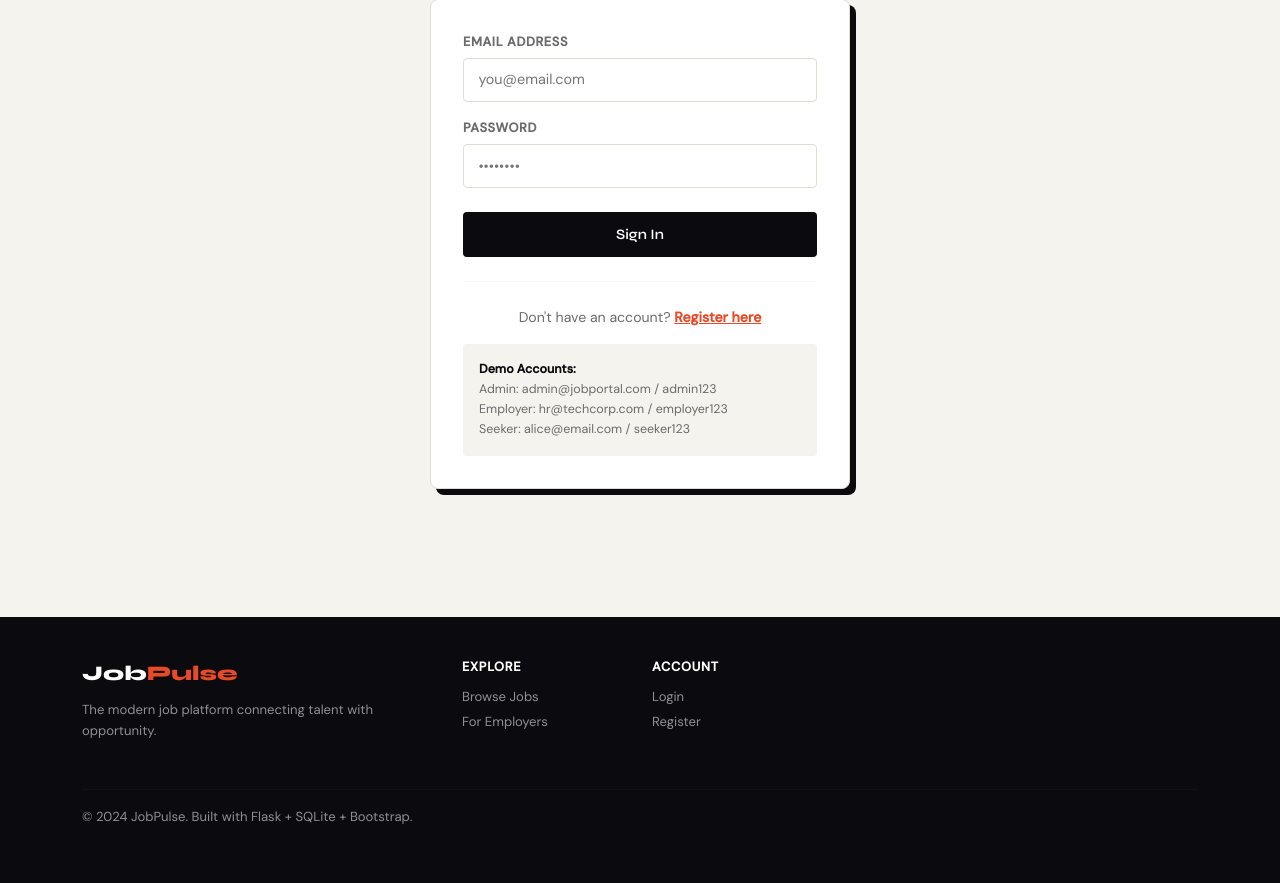
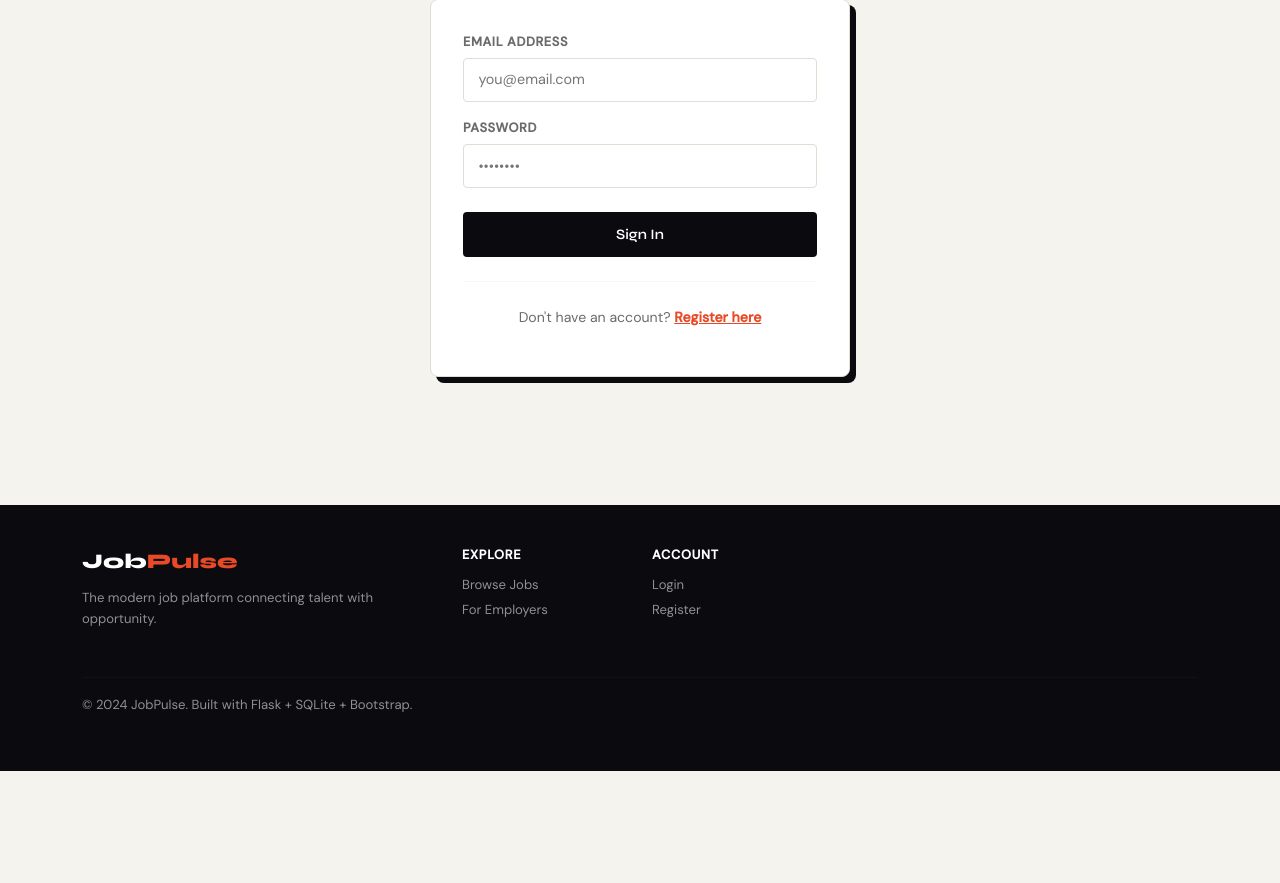
Before and after one commit to hrs-c/JobPulse, a Flask app: page /login in a window 1280 px wide. Shown: the part 272-1155 px from the top of the page. After the commit the page ends 1043 px from the top, so only its background shows below. Run offline with Flask 3, Linux system fonts and the light colour scheme.

Commit message:
removed redential

```diff
--- /dev/null
+++ b/runtime.txt
@@ -0,0 +1 @@
+python-3.11.0
--- a/templates/login.html
+++ b/templates/login.html
@@ -24,12 +24,6 @@
       <p style="text-align:center;font-size:0.88rem;color:var(--muted)">
         Don't have an account? <a href="{{ url_for('register') }}" style="color:var(--accent);font-weight:600">Register here</a>
       </p>
-      <div style="background:var(--paper);border-radius:4px;padding:1rem;margin-top:1rem;font-size:0.78rem;color:var(--muted)">
-        <strong style="color:var(--ink)">Demo Accounts:</strong><br/>
-        Admin: admin@jobportal.com / admin123<br/>
-        Employer: hr@techcorp.com / employer123<br/>
-        Seeker: alice@email.com / seeker123
-      </div>
     </div>
   </div>
 </div>
```
Also changed, not shown: requirements.txt (+10 -1 lines), 1 other file.
